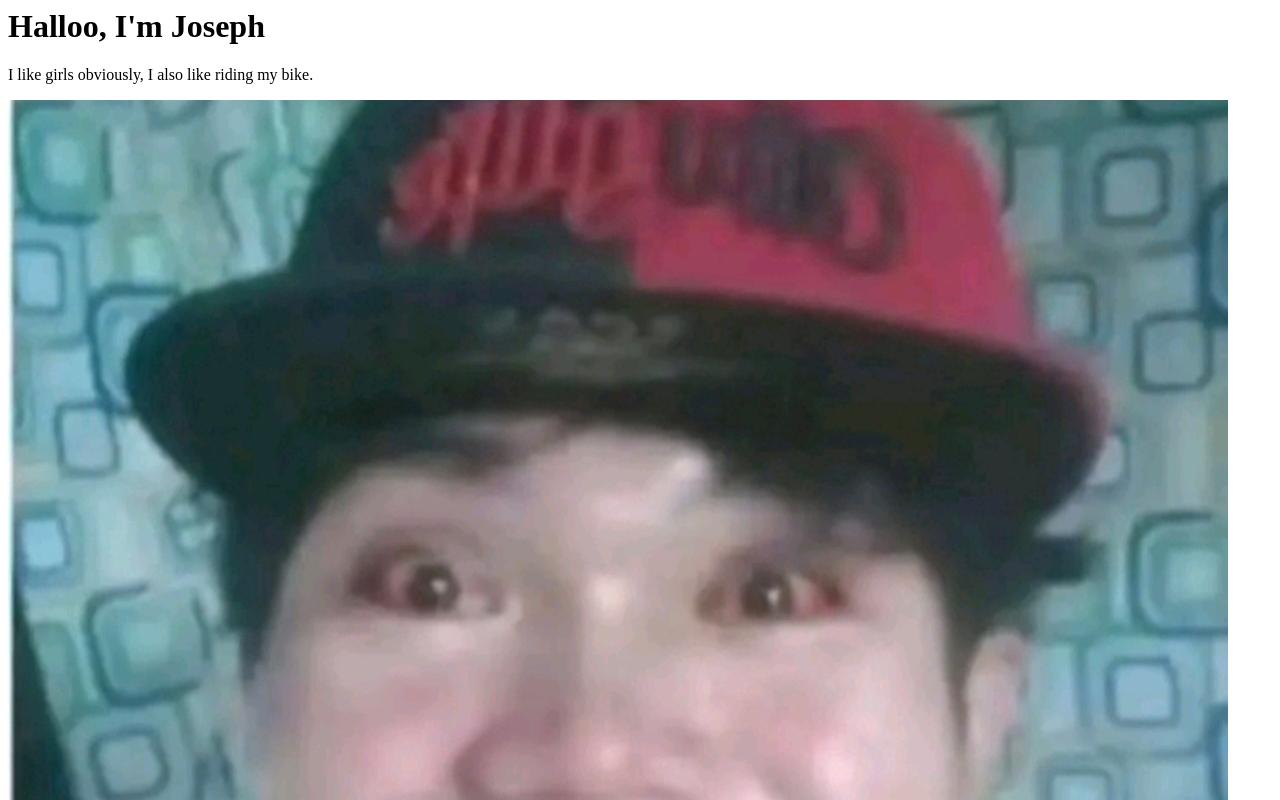
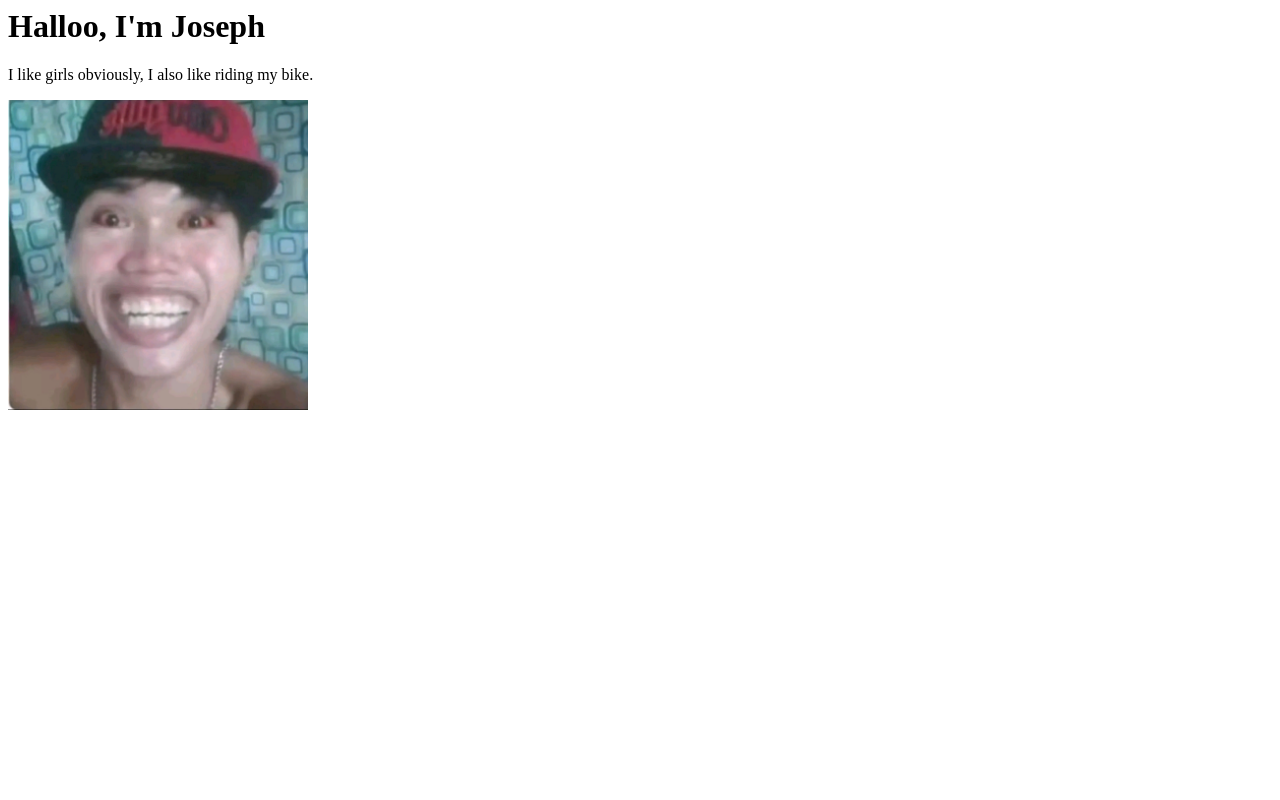
Before and after one commit to terojoseph30-cmd/mywebpage, a plain HTML site: page myprofile/index.html in a window 1280 px wide. Shown: the top 800 px of the page. Drawn offline with Linux system fonts and the light colour scheme.

Commit message:
Update index.html

```diff
--- a/myprofile/index.html
+++ b/myprofile/index.html
@@ -6,7 +6,7 @@
               <div>
                 <h1>Halloo, I'm Joseph</h1>
                 <p>I like girls obviously, I also like riding my bike.</p>
-                      <img src="images/Screenshot_2025-10-24-23-35-45-327_com.ss.android.ugc.trill-edit.jpg">
+                      <img width="300" src="images/Screenshot_2025-10-24-23-35-45-327_com.ss.android.ugc.trill-edit.jpg">
               </div>
         </body>
 </html>
```
